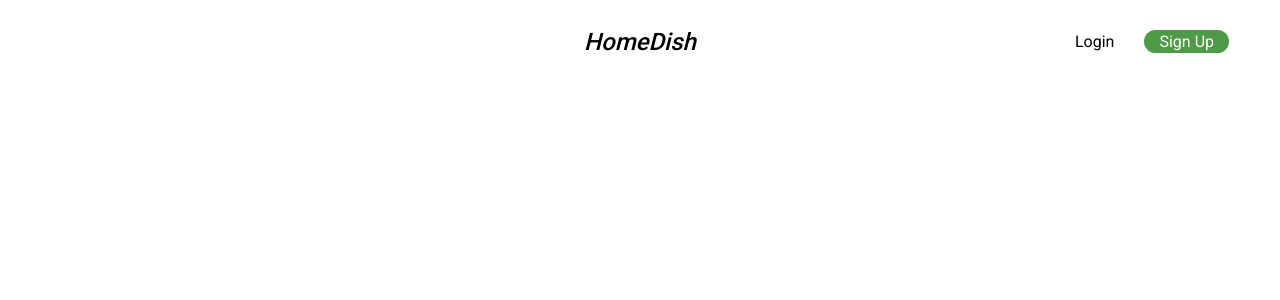
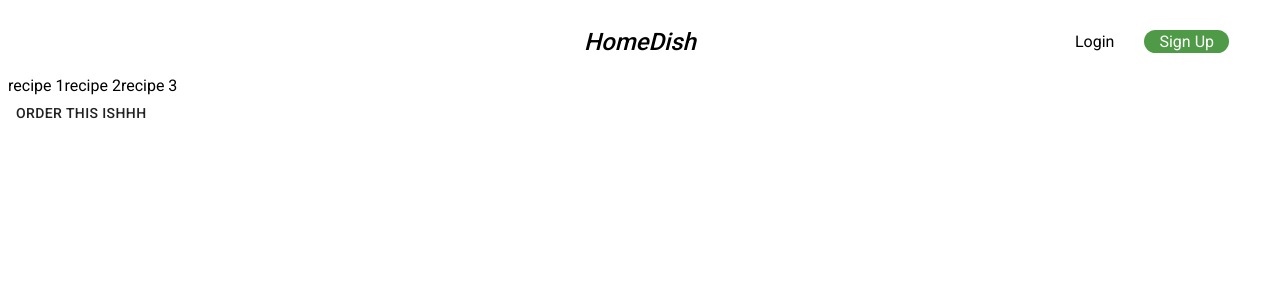
Before and after one commit to quantumspot/homedish, a React app: page /recipe-details/1 in a window 1280 px wide. Shown: the top 300 px of the page. Built offline with nearby package versions, Linux system fonts and the light colour scheme; no server answers.

Commit message:
recipe detials page in progress

```diff
--- /dev/null
+++ b/src/components/HomePage.jsx
@@ -0,0 +1,2 @@
+import React, { useState } from "react";
+import TextField from "@material-ui/core/TextField";
--- /dev/null
+++ b/src/components/RecipeDetails.jsx
@@ -0,0 +1,35 @@
+import React, { useState, useEffect } from 'react';
+import LocationOnOutlinedIcon from "@material-ui/icons/LocationOnOutlined";
+import ArrowForwardIcon from "@material-ui/icons/ArrowForward";
+import InputBase from "@material-ui/core/InputBase";
+import Button from "@material-ui/core/Button";
+import { useParams } from "react-router-dom";
+
+const RecipeDetails = () => {
+  const { id } = useParams();
+  const [recipeDetails, setRecipeDetails] = useState({});
+
+  useEffect(async () => {
+    const recipe = await fetch(`https://jsonplaceholder.typicode.com/todos/${id}`);
+    const recipeJSON = await recipe.json();
+    setRecipeDetails({
+      id,
+      name: recipeJSON.title,
+    })
+  }, [id])
+
+  const handleOrder = async () => {
+    const order = await fetch(`someOrderAPI`);
+
+
+  }
+
+
+  return (<>
+    <div> {recipeDetails.name} </div>
+    <Button onClick={handleOrder}>Order this ISHHH</Button>
+  </>);
+}
+
+
+export default RecipeDetails;
--- a/src/components/Signup.jsx
+++ b/src/components/Signup.jsx
@@ -88,9 +88,10 @@ const Signup = () => {
             error={!!validationMap["first name"]}
             helperText={validationMap["first name"]}
             variant="outlined"
+            style={{marginRight: "10px"}}
           />
-        </p>
-        <p>
+        {/* </p>
+        <p> */}
           <TextField
             label="Last Name"
             type="text"
@@ -250,7 +251,9 @@ const Signup = () => {
             name="profile-picture"
             // value={profilePicture}
             onChange={(e) => setProfilePicture(e.target.files[0])}
+            style={{display: "none"}}
           />
+          <label for="profile-picture" style={{border: '1px solid grey'}}>Upload a photo</label>
           {profilePicture && (
             <img
               src={URL.createObjectURL(profilePicture)}
--- a/src/containers/MainContainer.jsx
+++ b/src/containers/MainContainer.jsx
@@ -3,9 +3,15 @@ import Login from './../components/Login.jsx';
 import Signup from '../components/Signup.jsx';
 import Landing from '../components/Landing.jsx';
 import RecipeCard from '../components/RecipeCard.jsx';
+import RecipeDetails from '../components/RecipeDetails.jsx';
 import { Switch, Route, Link, withRouter } from "react-router-dom";
 
 const MainContainer = () => {
+  const mockRecipesFromBackend = [
+    {name: 'recipe 1', id: 1},
+    {name: 'recipe 2', id: 2},
+    {name: 'recipe 3', id: 3},
+  ]
   return (
     <>
       <div className="nav">
@@ -15,7 +21,8 @@ const MainContainer = () => {
           <div className="signup-link"><Link to="/signup">Sign Up</Link></div>
         </div>
       </div>
-
+      {mockRecipesFromBackend
+      .map((recipe) => <Link to={`/recipe-details/${recipe.id}`}>{recipe.name}</Link>)}
       <div className="auth-nav" style={{ display: "none"}}>
         <Link to="/create-recipe">Create a Recipe</Link>
         {/* <Link to="/search">My Active Recipes</Link>
@@ -39,6 +46,9 @@ const MainContainer = () => {
         <Route path="/create-recipe">
             <RecipeCard />
         </Route>
+          <Route path="/recipe-details/:id">
+            <RecipeDetails />
+        </Route>
       </Switch>
     </>
   )
```
